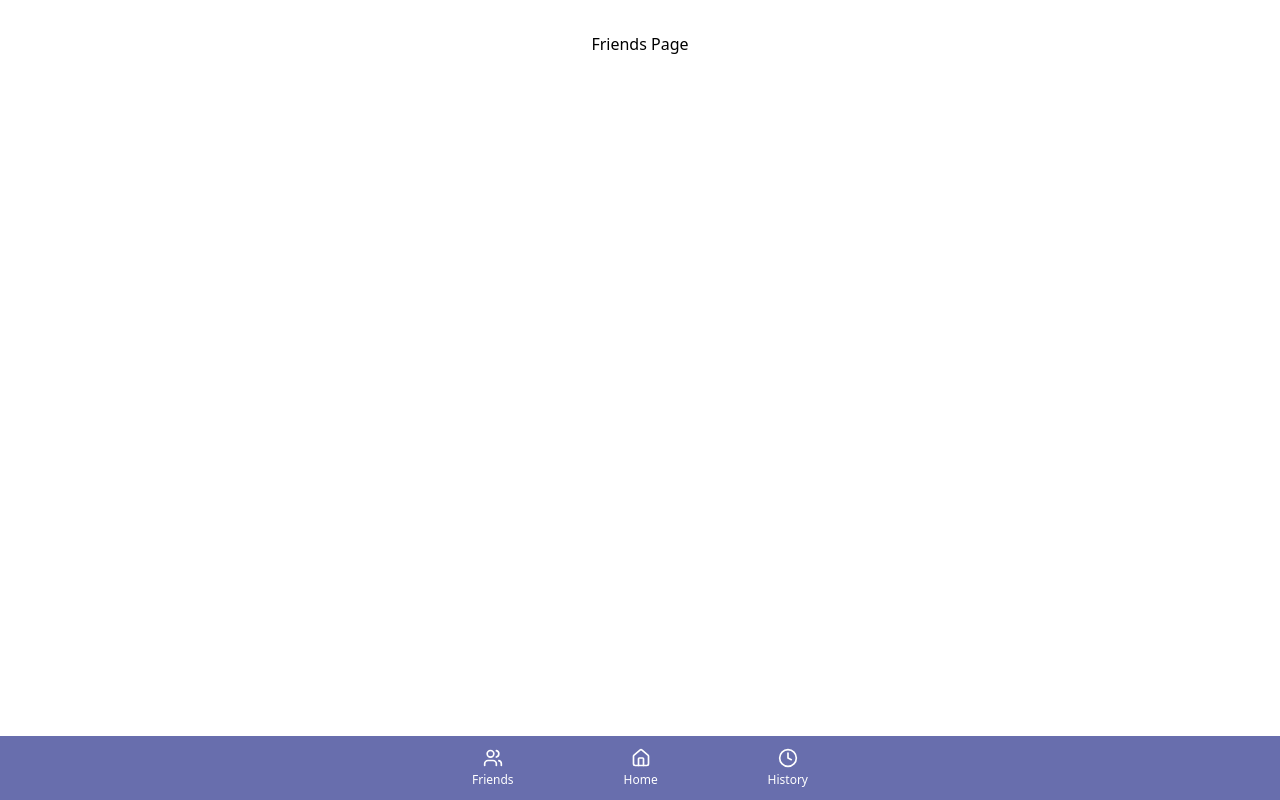
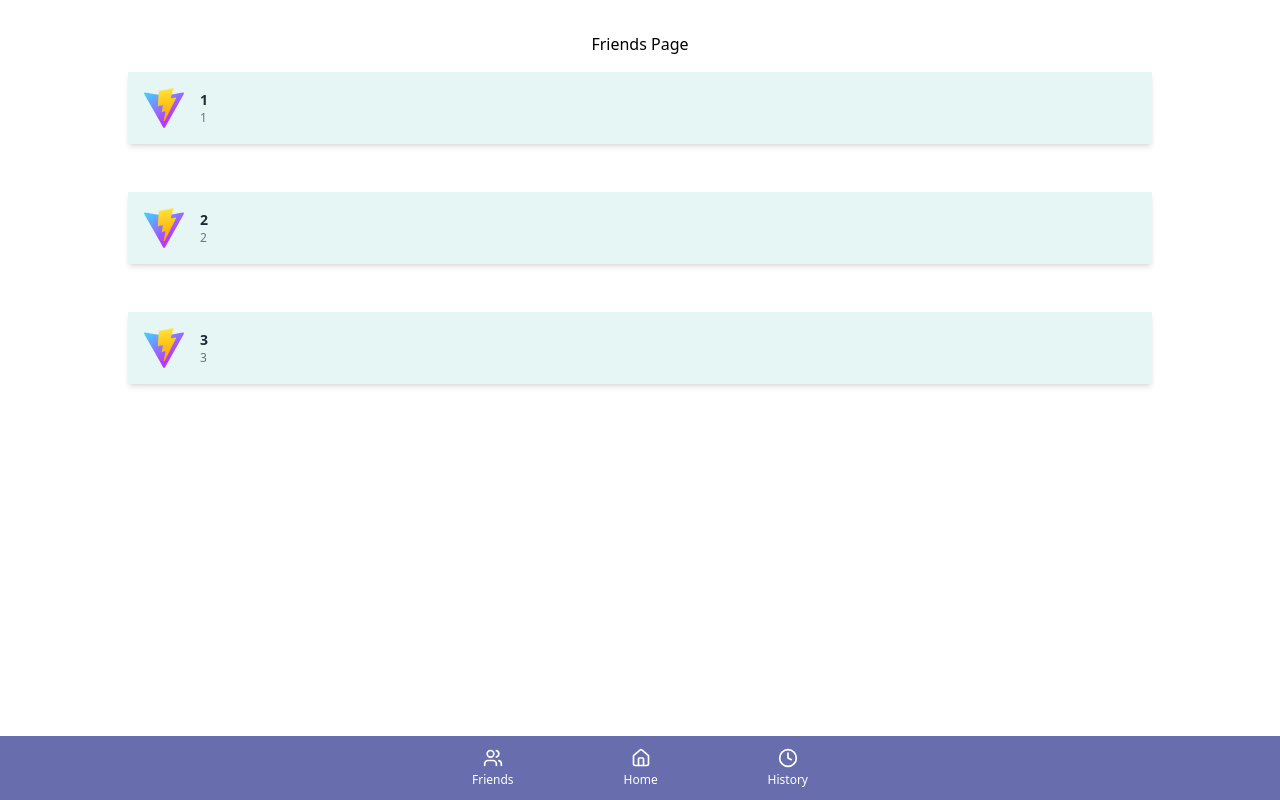
Before and after one commit to Justinw21/BUHacks-2024, a React (Vite) app: page /friends in a window 1280 px wide. Built offline with nearby package versions, Linux system fonts and the light colour scheme.

Commit message:
gitignore update

```diff
--- a/src/pages/Friends.tsx
+++ b/src/pages/Friends.tsx
@@ -1,9 +1,42 @@
-import BottomNavbar from '@/components/ui/navbar';
+import BottomNavbar from "@/components/ui/navbar";
+import Card from "@/components/ui/card";
 
 function Friends() {
+  const data = [
+    {
+      title: "1",
+      description: "1",
+      image: "./vite.svg",
+      link: "https://github.com/Justinw21/BUHacks-2024",
+    },
+    {
+      title: "2",
+      description: "2",
+      image: "./vite.svg",
+      link: "https://github.com/Justinw21/BUHacks-2024",
+    },
+    {
+      title: "3",
+      description: "3",
+      image: "./vite.svg",
+      link: "https://github.com/Justinw21/BUHacks-2024",
+    },
+  ];
+
   return (
     <div>
       <h2>Friends Page</h2>
+      <div className="flex flex-col w-full px-3 gap-y-4">
+        {data.map((item, index) => (
+          <Card
+            key={index}
+            title={item.title}
+            description={item.description}
+            image={item.image}
+            link={item.link}
+          />
+        ))}
+      </div>
       <BottomNavbar />
     </div>
   );
```
Also changed, not shown: src/pages/Homepage.tsx (+4 -9 lines), 2 other files (tests, documents, lock files or other folders). Lines whose indentation alone changed are shown as unchanged.
